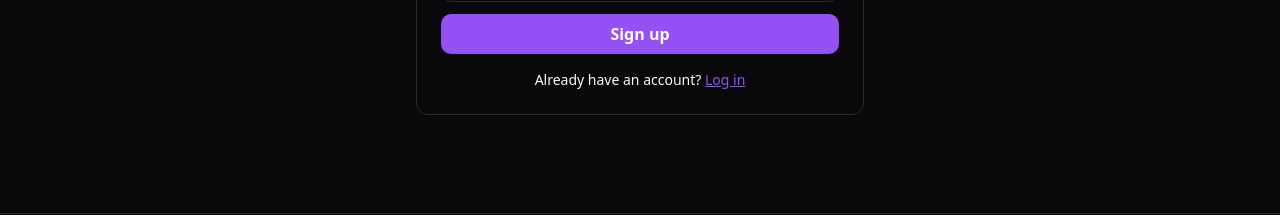
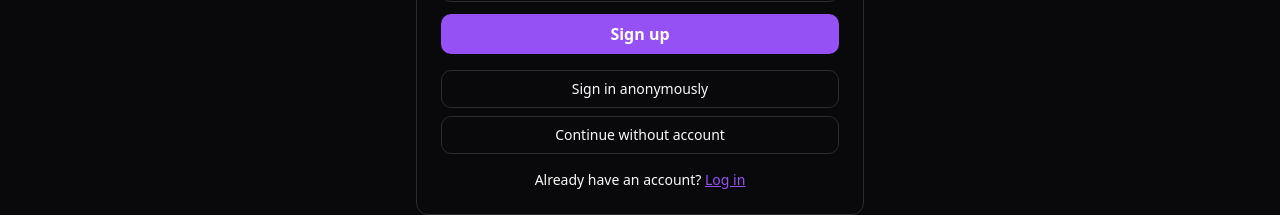
Before and after one commit to TheGatewayMaker/koanimetv4, a React (Vite) app: page /signup in a window 1280 px wide. Shown: the part 450-665 px from the top of the page. Built offline with nearby package versions, Linux system fonts and the light colour scheme; no server answers.

Commit message:
Add guest mode and optional anonymous sign-in to Signup page
cgen-b66f109f76094b69ae70c6b67a52027b

```diff
--- a/client/pages/Signup.tsx
+++ b/client/pages/Signup.tsx
@@ -5,7 +5,7 @@ import {
   getFirebaseAsync,
   isFirebaseConfigured,
 } from "../lib/firebase";
-import { createUserWithEmailAndPassword, updateProfile } from "firebase/auth";
+import { createUserWithEmailAndPassword, updateProfile, signInAnonymously } from "firebase/auth";
 
 export default function Signup() {
   const [configured, setConfigured] = useState(isFirebaseConfigured());
@@ -43,6 +43,27 @@ export default function Signup() {
     } finally {
       setLoading(false);
     }
+  }
+
+  async function onAnonymous() {
+    setLoading(true);
+    setError(null);
+    try {
+      const lazy = (await getFirebaseAsync()) || getFirebase();
+      await signInAnonymously(lazy.auth);
+      window.location.href = "/";
+    } catch (err: any) {
+      setError(err?.message || "Anonymous sign-in failed");
+    } finally {
+      setLoading(false);
+    }
+  }
+
+  function continueAsGuest() {
+    try {
+      localStorage.setItem("koanime_guest", "1");
+    } catch {}
+    window.location.href = "/";
   }
 
   return (
@@ -102,6 +123,21 @@ export default function Signup() {
               {loading ? "Creating…" : "Sign up"}
             </button>
           </form>
+          <div className="mt-4 space-y-2">
+            <button
+              onClick={onAnonymous}
+              className="w-full rounded-md border px-3 py-2 text-sm"
+              disabled={!configured || loading}
+            >
+              {loading ? "Please wait…" : "Sign in anonymously"}
+            </button>
+            <button
+              onClick={continueAsGuest}
+              className="w-full rounded-md border px-3 py-2 text-sm"
+            >
+              Continue without account
+            </button>
+          </div>
           <div className="mt-4 text-center text-sm">
             Already have an account?{" "}
             <a href="/login" className="text-primary underline">
```
